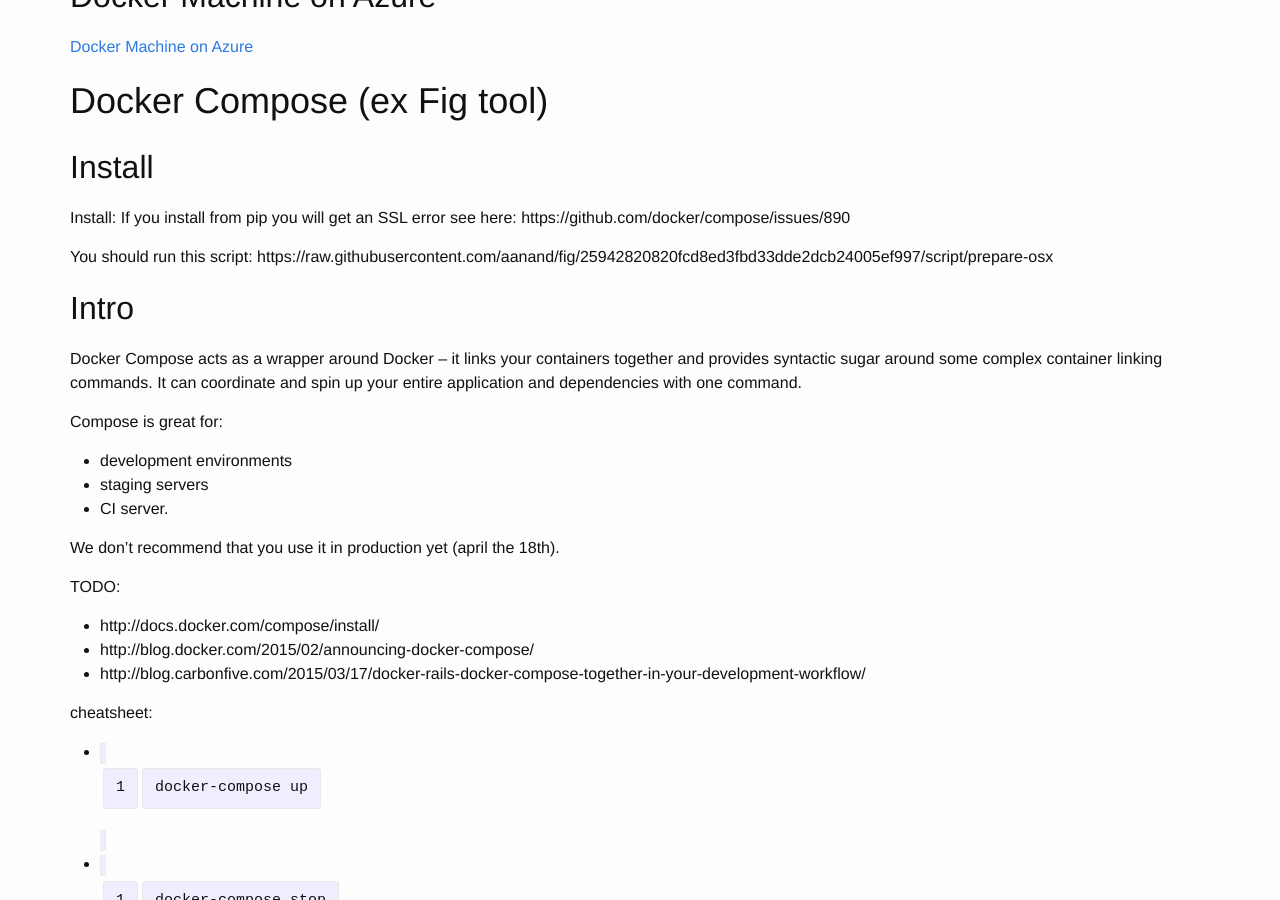
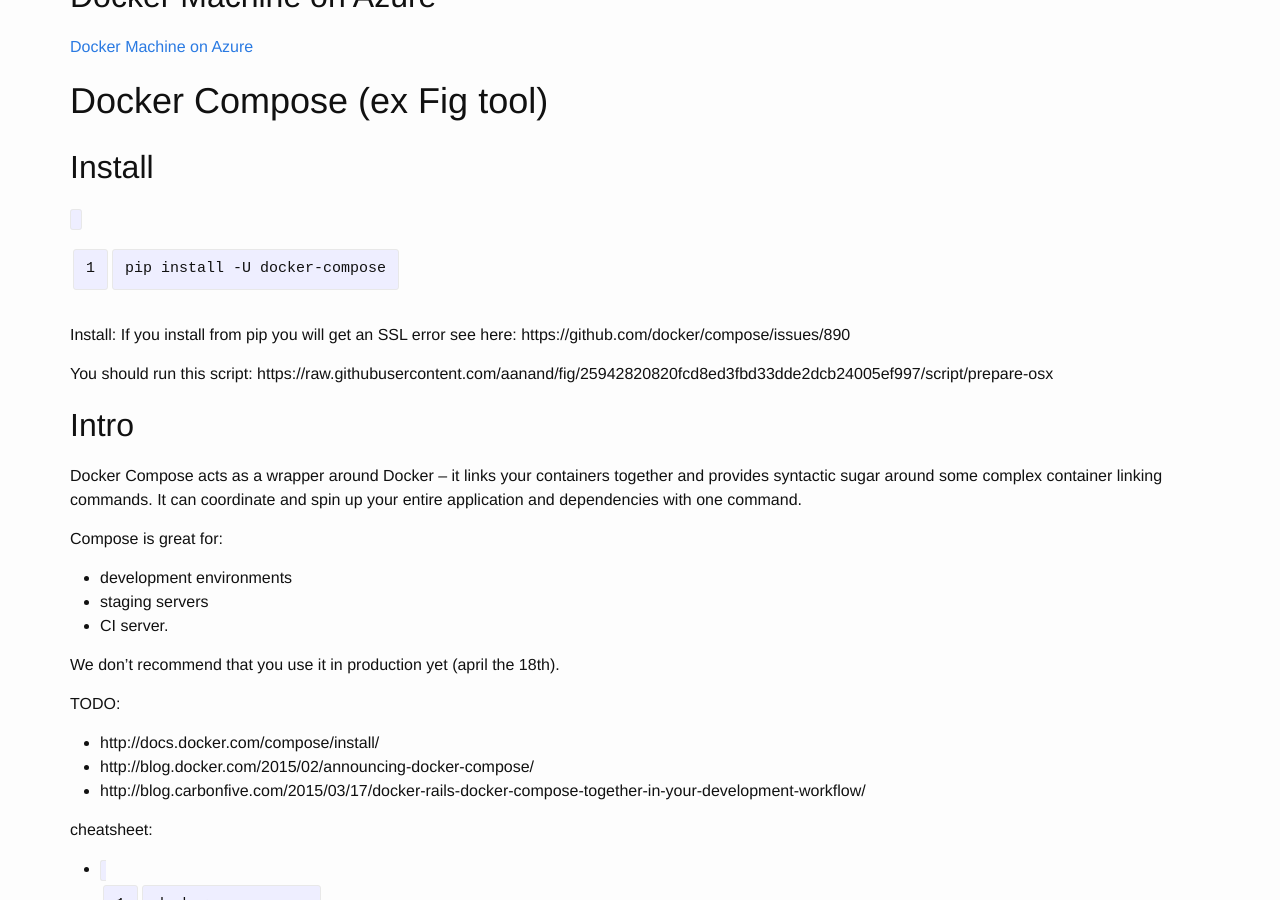
Before and after one commit to breezeight/nicola_blog, a Jekyll site: the page built from _guides/docker.markdown, in a window 1280 px wide and 900 px high, scrolled down 50750 px. Built offline with Jekyll 4.4.1, drawn with Linux system fonts in a browser that asks for light colours.

Commit message:
How to install docker compose

```diff
--- a/_guides/docker.markdown
+++ b/_guides/docker.markdown
@@ -1278,6 +1278,8 @@
 
 ## Install
 
+`pip install -U docker-compose`
+
 Install: If you install from pip you will get an SSL error see here: https://github.com/docker/compose/issues/890
 
 You should run this script: https://raw.githubusercontent.com/aanand/fig/25942820820fcd8ed3fbd33dde2dcb24005ef997/script/prepare-osx
```
